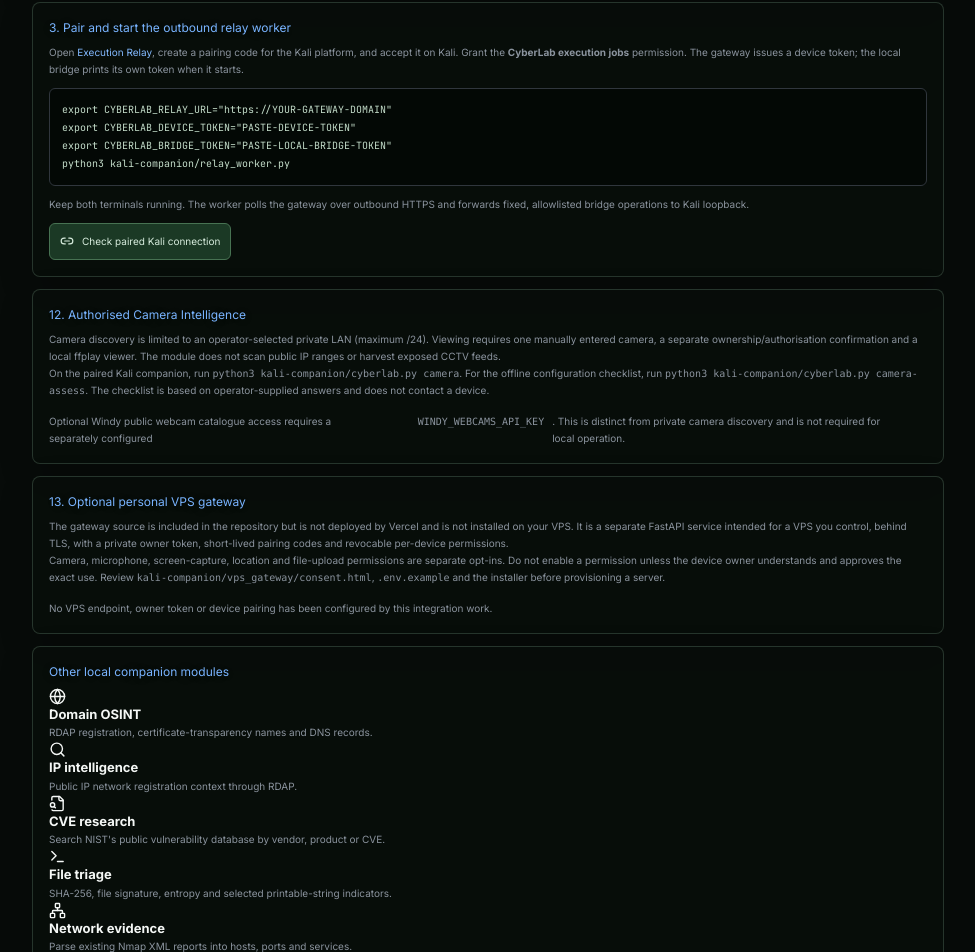
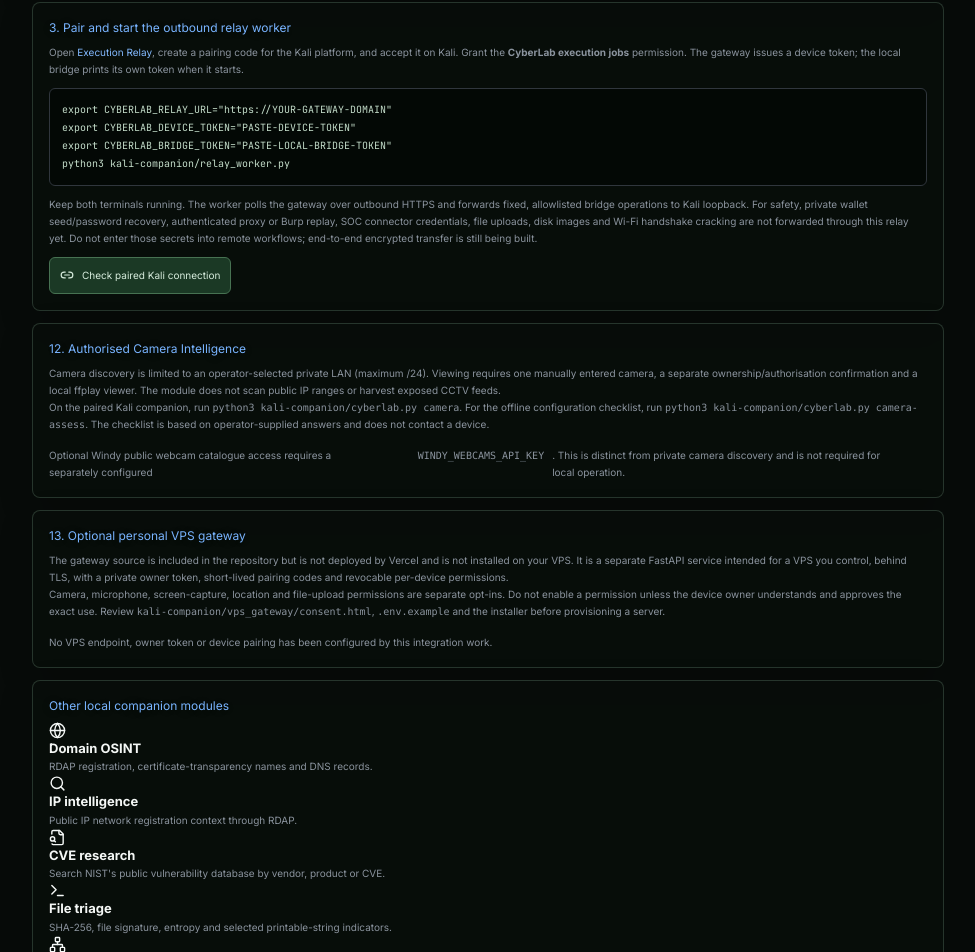
Before and after one commit to abelmiracle377-stack/cyberlab-ai, a Next.js app: page /kali-connection in a window 1280 px wide. Shown: the part 963-1915 px from the top of the page, without its empty margins (152-1127 px from the left). Built offline with nearby package versions, Linux system fonts and the light colour scheme.

Commit message:
Explain remote relay limits for private data and file workflows

```diff
--- a/app/kali-connection/page.tsx
+++ b/app/kali-connection/page.tsx
@@ -267,7 +267,7 @@ python3 kali-companion/cyberlab.py doctor`}</pre>
         <p>Open <a href="/execution-relay" className="text-emerald-300 underline">Execution Relay</a>, create a pairing code for the Kali platform, and accept it on Kali. Grant the <strong>CyberLab execution jobs</strong> permission. The gateway issues a device token; the local bridge prints its own token when it starts.</p><pre>{`export CYBERLAB_RELAY_URL="https://YOUR-GATEWAY-DOMAIN"
 export CYBERLAB_DEVICE_TOKEN="PASTE-DEVICE-TOKEN"
 export CYBERLAB_BRIDGE_TOKEN="PASTE-LOCAL-BRIDGE-TOKEN"
-python3 kali-companion/relay_worker.py`}</pre><p>Keep both terminals running. The worker polls the gateway over outbound HTTPS and forwards fixed, allowlisted bridge operations to Kali loopback.</p>
+python3 kali-companion/relay_worker.py`}</pre><p>Keep both terminals running. The worker polls the gateway over outbound HTTPS and forwards fixed, allowlisted bridge operations to Kali loopback. For safety, private wallet seed/password recovery, authenticated proxy or Burp replay, SOC connector credentials, file uploads, disk images and Wi-Fi handshake cracking are not forwarded through this relay yet. Do not enter those secrets into remote workflows; end-to-end encrypted transfer is still being built.</p>
         <button className="report-download" type="button" disabled={checking} onClick={connectBridge}>{checking?<><LoaderCircle size={14}/> Connecting…</>:<><Link2 size={14}/> Check paired Kali connection</>}</button>
         {connected&&<p className="bridge-connected"><CheckCircle2 size={14}/> Connected to the separate Kali machine through the secure relay.</p>}
         {connected&&companion&&<section className="kali-panel" style={{marginTop:12}}>
```
